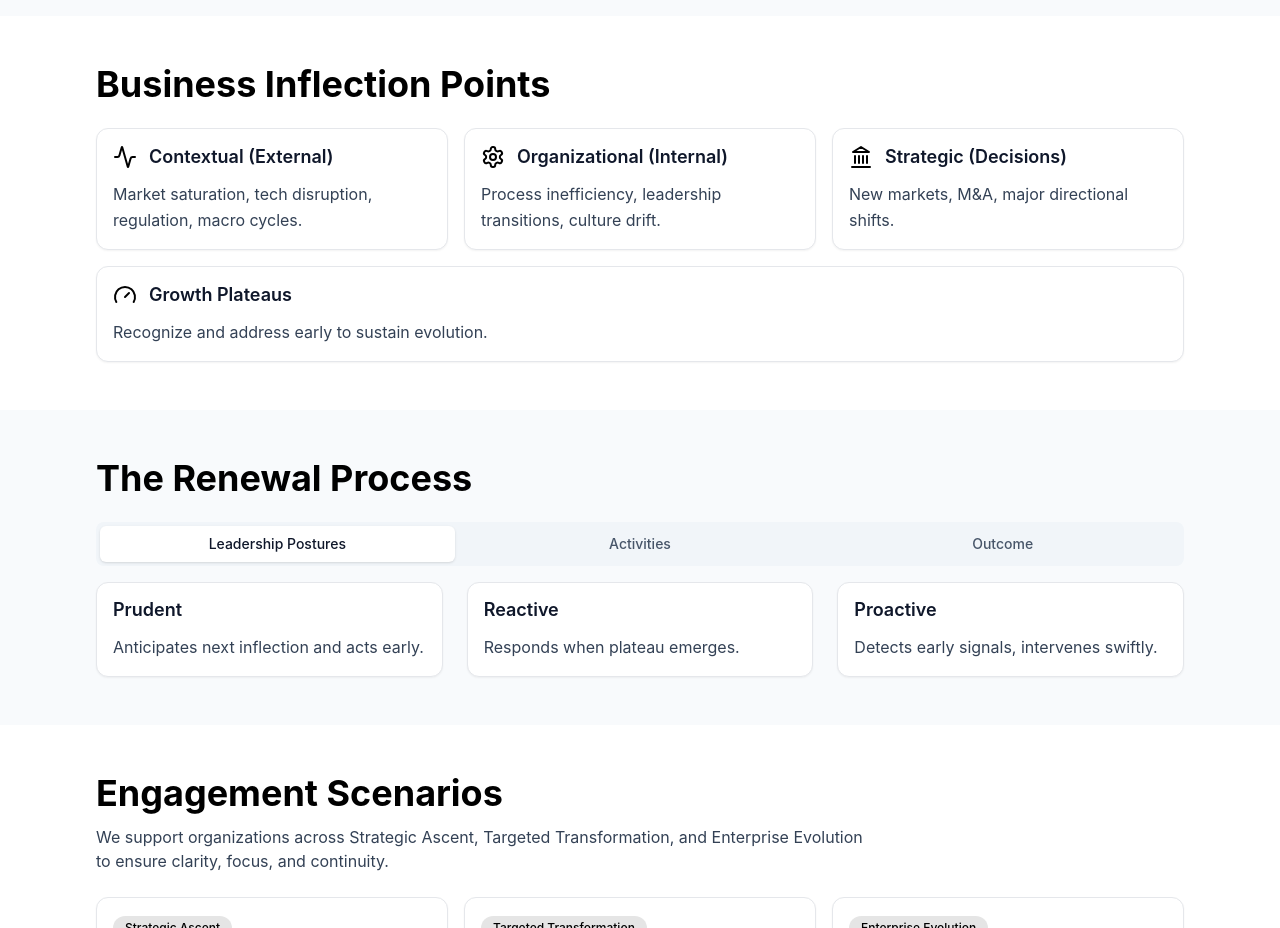
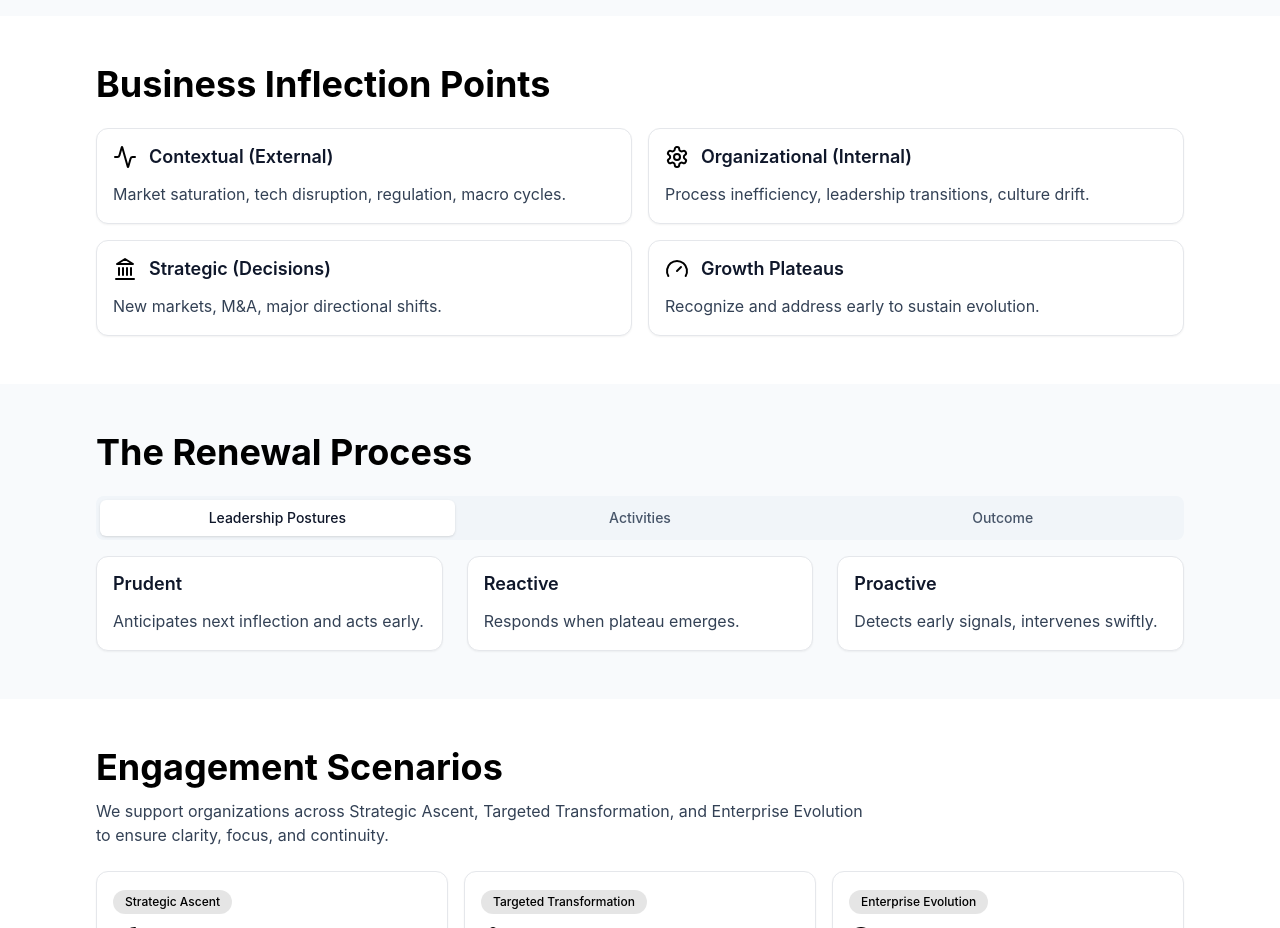
Before and after one commit to pruthvib152-commits/Sathsalaha-Ver4, a Next.js app: page /home in a window 1280 px wide. Shown: the part 1320-2248 px from the top of the page. Built offline with nearby package versions, Linux system fonts and the light colour scheme.

Commit message:
Design Changes

```diff
--- a/src/app/home/page.tsx
+++ b/src/app/home/page.tsx
@@ -170,15 +170,16 @@ export default function Page() {
       <div className="bg-white">
         <section {...section("inflection")}>
         <h2 className="text-4xl font-bold text-primary">Business Inflection Points</h2>
-        <div className="mt-8 md:mt-6 grid md:grid-cols-3 gap-5 md:gap-4">
+        <div className="mt-8 md:mt-6 grid grid-cols-1 sm:grid-cols-2 md:grid-cols-2 auto-rows-fr items-stretch gap-5 md:gap-4">
           {[
             { icon: Activity, title: "Contextual (External)", text: "Market saturation, tech disruption, regulation, macro cycles." },
             { icon: Settings, title: "Organizational (Internal)", text: "Process inefficiency, leadership transitions, culture drift." },
             { icon: Landmark, title: "Strategic (Decisions)", text: "New markets, M&A, major directional shifts." },
+            { icon: Gauge, title: "Growth Plateaus", text: "Recognize and address early to sustain evolution." },
           ].map((item, i) => {
             const Icon = item.icon;
             return (
-              <Card key={i} className="border bg-white shadow-sm hover:shadow-md transition-shadow rounded-xl p-4">
+              <Card key={i} className="h-full border bg-white shadow-sm hover:shadow-md transition-shadow rounded-xl p-4 flex flex-col">
                 <div className="flex items-center gap-3">
                   <Icon className="h-6 w-6 text-primary" />
                   <h3 className="font-semibold text-lg text-slate-900 leading-tight">{item.title}</h3>
@@ -188,10 +189,6 @@ export default function Page() {
             );
           })}
         </div>
-        <Card className="mt-4 border bg-white shadow-sm rounded-xl p-4">
-          <div className="flex items-center gap-3"><Gauge className="h-6 w-6 text-primary" /><h3 className="font-semibold text-lg text-slate-900 leading-tight">Growth Plateaus</h3></div>
-          <p className="text-slate-700 mt-3 leading-relaxed">Recognize and address early to sustain evolution.</p>
-        </Card>
         </section>
       </div>
 
```
